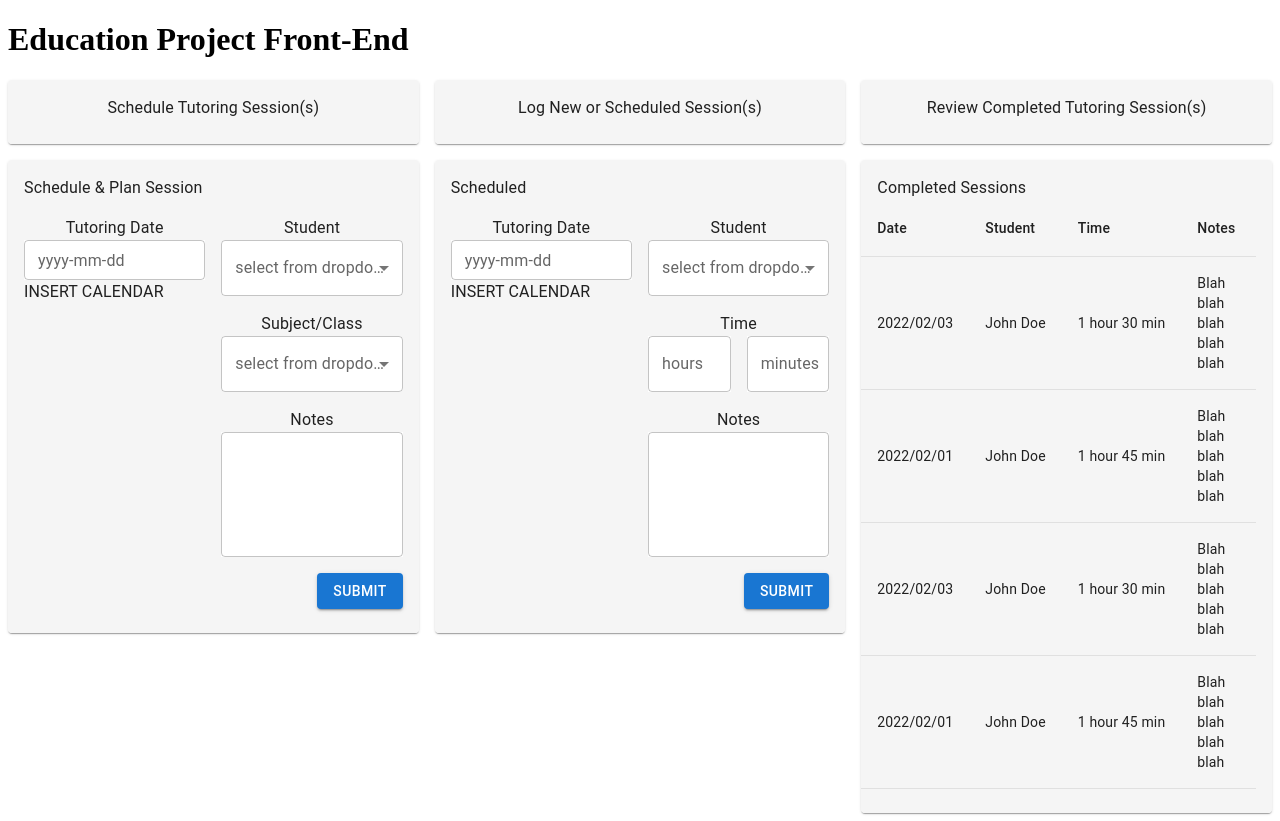
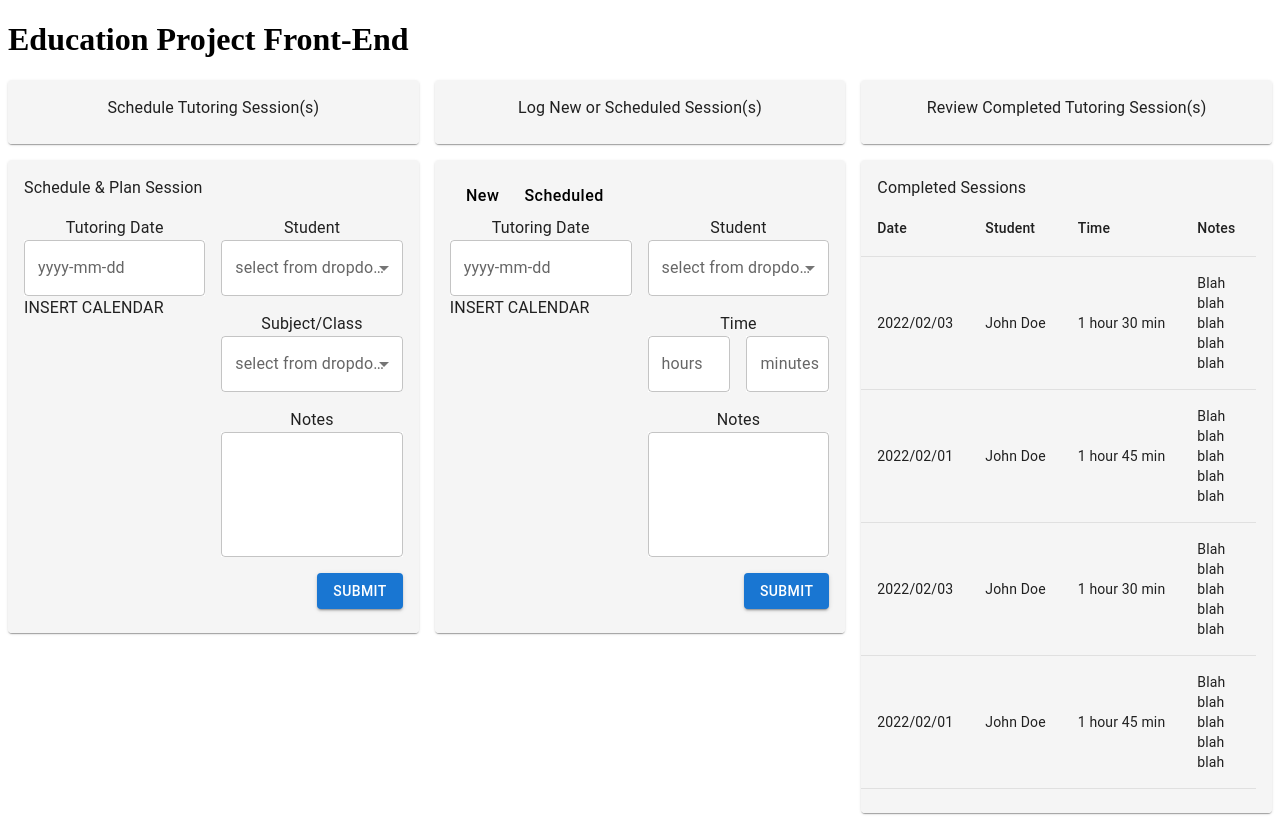
Before and after one commit to Hack4Impact-BU/Education-Project, a React (Create React App) app in the folder client/: page / in a window 1280 px wide. Built offline with nearby package versions, Linux system fonts and the light colour scheme.

Commit message:
Added tabs to the log or scheduled card

```diff
--- a/client/src/CompletedSessions.js
+++ b/client/src/CompletedSessions.js
@@ -5,6 +5,7 @@ import TableCell from '@mui/material/TableCell';
 import TableContainer from '@mui/material/TableContainer';
 import TableHead from '@mui/material/TableHead';
 import TableRow from '@mui/material/TableRow';
+
 
 
 
--- a/client/src/Homepage.js
+++ b/client/src/Homepage.js
@@ -17,8 +17,16 @@ import FormControl from '@mui/material/FormControl';
 import Select from '@mui/material/Select';
 import Button from '@mui/material/Button';
 import CompletedSessions from './CompletedSessions';
+import LogNew from './LogNew'
+import LogScheduled from './LogScheduled'
 
 class Homepage extends React.Component {
+    constructor(props) {
+        super(props);
+        this.state = {LogState: 1}
+    }
+
+
     render() {
         return (
             <Box sx={{ flexGrow: 1 }}>
@@ -54,7 +62,7 @@ class Homepage extends React.Component {
 
                                 <Grid item xs={6}>
                                     <Typography sx={{fontSize: 16, textAlign: 'center'}}>Tutoring Date</Typography>
-                                    <TextField fullWidth id="outlined-basic" label="yyyy-mm-dd" size="small" sx={{backgroundColor: 'white'}} ></TextField>
+                                    <TextField fullWidth id="outlined-basic" label="yyyy-mm-dd" sx={{backgroundColor: 'white'}} ></TextField>
                                     <Typography>INSERT CALENDAR</Typography>
                                 </Grid>
                                     <Grid item xs={6}>
@@ -115,63 +123,28 @@ class Homepage extends React.Component {
                     <Grid item xs={4}>
                         <Card>
                             <CardContent sx={{backgroundColor:'#F5F5F5'}}>
-                            <Grid container spacing={2}>
+                            <Grid container spacing={0.1}>
+
                                 <Grid item xs = {12}>
-                                    <Typography sx={{fontSize: 16}}>Scheduled</Typography>
+                                    <Grid container spacing={2}>
+                                        <Grid item xs = {2}>
+                                            <Button variant = "text" style={{fontSize:16, textTransform: 'none', color:'black'}}
+                                            onClick={() => {this.setState({ LogState: 1})
+                                            }}>New</Button>
+                                        </Grid>
+                                        <Grid item xs = {4}>
+                                            <Button variant = "text" style={{fontSize:16, textTransform: 'none', color:'black'}}
+                                            onClick={() => {this.setState({ LogState: 2})
+                                            }}>Scheduled</Button>
+                                        </Grid>
+
+                                    </Grid>
                                 </Grid>
 
-                                <Grid item xs={6}>
-                                    <Typography sx={{fontSize: 16, textAlign: 'center'}}>Tutoring Date</Typography>
-                                    <TextField fullWidth id="outlined-basic" label="yyyy-mm-dd" size="small" sx={{backgroundColor: 'white'}} ></TextField>
-                                    <Typography>INSERT CALENDAR</Typography>
-                                </Grid>
-                                    <Grid item xs={6}>
-                                        <Grid container spacing={2}>
-                                            <Grid item xs={12}>
-                                                <Typography sx={{fontSize: 16, textAlign: 'center'}}>Student</Typography>
-                                                <FormControl fullWidth>
-                                                    <InputLabel id="demo-simple-select-label">select from dropdown</InputLabel>
-                                                    <Select
-                                                        labelId="demo-simple-select-label"
-                                                        id="demo-simple-select"
-                                                        label="Age"
-                                                        sx={{backgroundColor: 'white'}}
-                                                    >
-                                                    <MenuItem value={10}>student 1</MenuItem>
-                                                    <MenuItem value={20}>student 2</MenuItem>
-                                                    <MenuItem value={30}>student 3</MenuItem>
-                                                    </Select>
-                                                </FormControl>
-                                            </Grid>
-                                            <Grid item xs={12}>
-                                                <Typography sx={{fontSize: 16, textAlign: 'center'}}>Time</Typography>
-                                                <Grid container spacing={2}>
-                                                    <Grid item xs={6}>
-                                                        <TextField label="hours" variant="outlined" sx={{backgroundColor: 'white'}}/>
-                                                    </Grid>
-                                                    <Grid item xs={6}>
-                                                        <TextField label="minutes" variant="outlined" sx={{backgroundColor: 'white'}} />
-                                                    </Grid>
-                                                </Grid>
-                                            </Grid>
-                                            <Grid item xs={12}>
-                                                <Typography sx={{fontSize: 16, textAlign: 'center'}}>Notes</Typography>
-                                                <TextField fullWidth
-                                                    id="outlined-multiline-static"
-                                                    multiline
-                                                    rows={4}
-                                                    sx={{backgroundColor: 'white'}}
-                                                />
-                                            </Grid>
+                                {(this.state.LogState == 1) ? <LogNew></LogNew> : <LogScheduled></LogScheduled>}
 
-                                            <Grid item xs={12}>
-                                                <Grid container justifyContent='flex-end'>
-                                                    <Button variant="contained">Submit</Button>
-                                                </Grid>
-                                            </Grid>
-                                        </Grid>
-                                    </Grid>
-                                </Grid>
+
+                            </Grid>
                             </CardContent>
                         </Card>
                     </Grid>
--- /dev/null
+++ b/client/src/LogNew.js
@@ -0,0 +1,69 @@
+import React from 'react';
+import FormControl from '@mui/material/FormControl';
+import Grid from '@mui/material/Grid'
+import Typography from '@mui/material/Typography'
+import TextField from '@mui/material/TextField'
+import InputLabel from '@mui/material/InputLabel';
+import MenuItem from '@mui/material/MenuItem';
+import Select from '@mui/material/Select';
+import Button from '@mui/material/Button';
+
+export default function LogNew() {
+    return (
+        <Grid container spacing = {2}>
+            <Grid item xs={6}>
+                <Typography sx={{fontSize: 16, textAlign: 'center'}}>Tutoring Date</Typography>
+                    <TextField id="outlined-basic" label="yyyy-mm-dd" sx={{backgroundColor: 'white'}} ></TextField>
+                    <Typography>INSERT CALENDAR</Typography>
+            </Grid>
+            <Grid item xs={6}>
+                <Grid container spacing={2}>
+                    <Grid item xs={12}>
+                        <Typography sx={{fontSize: 16, textAlign: 'center'}}>Student</Typography>
+                            <FormControl fullWidth>
+                            <InputLabel id="demo-simple-select-label">select from dropdown</InputLabel>
+                            <Select
+                                labelId="demo-simple-select-label"
+                                id="demo-simple-select"
+                                label="Age"
+                                sx={{backgroundColor: 'white'}}
+                            >
+                            <MenuItem value={10}>student 1</MenuItem>
+                            <MenuItem value={20}>student 2</MenuItem>
+                            <MenuItem value={30}>student 3</MenuItem>
+                            </Select>
+                            </FormControl>
+                            </Grid>
+                    <Grid item xs={12}>
+                        <Typography sx={{fontSize: 16, textAlign: 'center'}}>Time</Typography>
+                        <Grid container spacing={2}>
+                            <Grid item xs={6}>
+                                <TextField label="hours" variant="outlined" sx={{backgroundColor: 'white'}}/>
+                            </Grid>
+                            <Grid item xs={6}>
+                                <TextField label="minutes" variant="outlined" sx={{backgroundColor: 'white'}} />
+                            </Grid>
+                        </Grid>
+                    </Grid>
+                    <Grid item xs={12}>
+                        <Typography sx={{fontSize: 16, textAlign: 'center'}}>Notes</Typography>
+                        <TextField fullWidth
+                            id="outlined-multiline-static"
+                            multiline
+                            rows={4}
+                            sx={{backgroundColor: 'white'}}
+                        />
+                    </Grid>
+
+                    <Grid item xs={12}>
+                        <Grid container justifyContent='flex-end'>
+                            <Button variant="contained">Submit</Button>
+                        </Grid>
+                    </Grid>
+                </Grid>
+            </Grid>
+
+            </Grid>
+
+    )
+}
--- /dev/null
+++ b/client/src/LogScheduled.js
@@ -0,0 +1,95 @@
+import React from 'react';
+import Table from '@mui/material/Table';
+import TableBody from '@mui/material/TableBody';
+import TableCell from '@mui/material/TableCell';
+import TableContainer from '@mui/material/TableContainer';
+import TableHead from '@mui/material/TableHead';
+import TableRow from '@mui/material/TableRow';
+
+import FormControl from '@mui/material/FormControl';
+import Grid from '@mui/material/Grid'
+import Typography from '@mui/material/Typography'
+import TextField from '@mui/material/TextField'
+import InputLabel from '@mui/material/InputLabel';
+import MenuItem from '@mui/material/MenuItem';
+import Select from '@mui/material/Select';
+import Button from '@mui/material/Button';
+
+
+function createData(date, student, course) {
+    return { date, student, course};
+  }
+
+  const rows = [
+    createData('2022/02/03', 'John Doe', 'Biology'),
+    createData('2022/02/03', 'John Doe', 'Math'),
+    createData('2022/02/03', 'John Doe', 'Biology'),
+    createData('2022/02/03', 'John Doe', 'Math'),
+
+  ];
+
+export default function LogScheduled() {
+    return (
+    <Grid container spacing = {2}>
+        <Grid item xs={12}>
+            <TableContainer>
+            <Table aria-label="simple table">
+                <TableHead>
+                <TableRow>
+                    <TableCell>Date</TableCell>
+                    <TableCell>Student</TableCell>
+                    <TableCell>Subject/Course</TableCell>
+                    </TableRow>
+                </TableHead>
+                <TableBody>
+                {rows.map((row) => (
+                    <TableRow>
+                    <TableCell>{row.date}</TableCell>
+                    <TableCell>
+                        <div style={{whiteSpace:'nowrap'}}>
+                            {row.student}
+                        </div>
+                        </TableCell>
+                    <TableCell>
+                        <div style={{whiteSpace:'nowrap'}}>
+                            {row.course}
+                        </div>
+                    </TableCell>
+                    </TableRow>
+                ))}
+                </TableBody>
+            </Table>
+            </TableContainer>
+        </Grid>
+        <Grid item xs={6}>
+            <Typography sx={{fontSize: 16, textAlign: 'center'}}>Notes</Typography>
+                <TextField fullWidth
+                    id="outlined-multiline-static"
+                    multiline
+                    rows={4}
+                    sx={{backgroundColor: 'white'}}
+                />
+            </Grid>
+        <Grid item xs={6}>
+            <Typography sx={{fontSize: 16, textAlign: 'center'}}>Time</Typography>
+            <Grid container spacing={2}>
+                <Grid item xs={6}>
+                    <TextField label="hours" variant="outlined" sx={{backgroundColor: 'white'}}/>
+                </Grid>
+                <Grid item xs={6}>
+                    <TextField label="minutes" variant="outlined" sx={{backgroundColor: 'white'}} />
+                </Grid>
+            </Grid>
+        </Grid>
+
+
+        <Grid item xs={12}>
+            <Grid container justifyContent='flex-end'>
+                <Button variant="contained">Submit</Button>
+            </Grid>
+        </Grid>
+
+
+    </Grid>
+    )
+}
```
